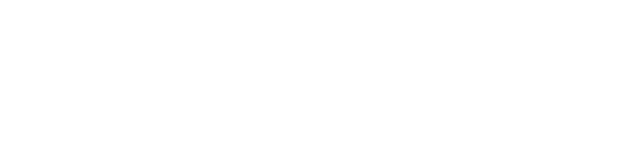
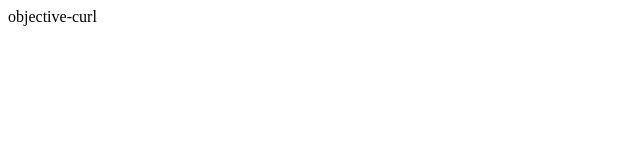
Before and after one commit to nrj/objective-curl, a plain HTML site: page index.html in a window 1280 px wide. Shown: the whole page, without its empty margins (0-640 px from the left). Drawn offline with Linux system fonts and the light colour scheme.

Commit message:
Stub project page

```diff
--- a/index.html
+++ b/index.html
@@ -3,6 +3,6 @@
 	<title>objective-curl</title>
 	</head>
 <body>
-
+objective-curl
 </body>
 </html>
```
